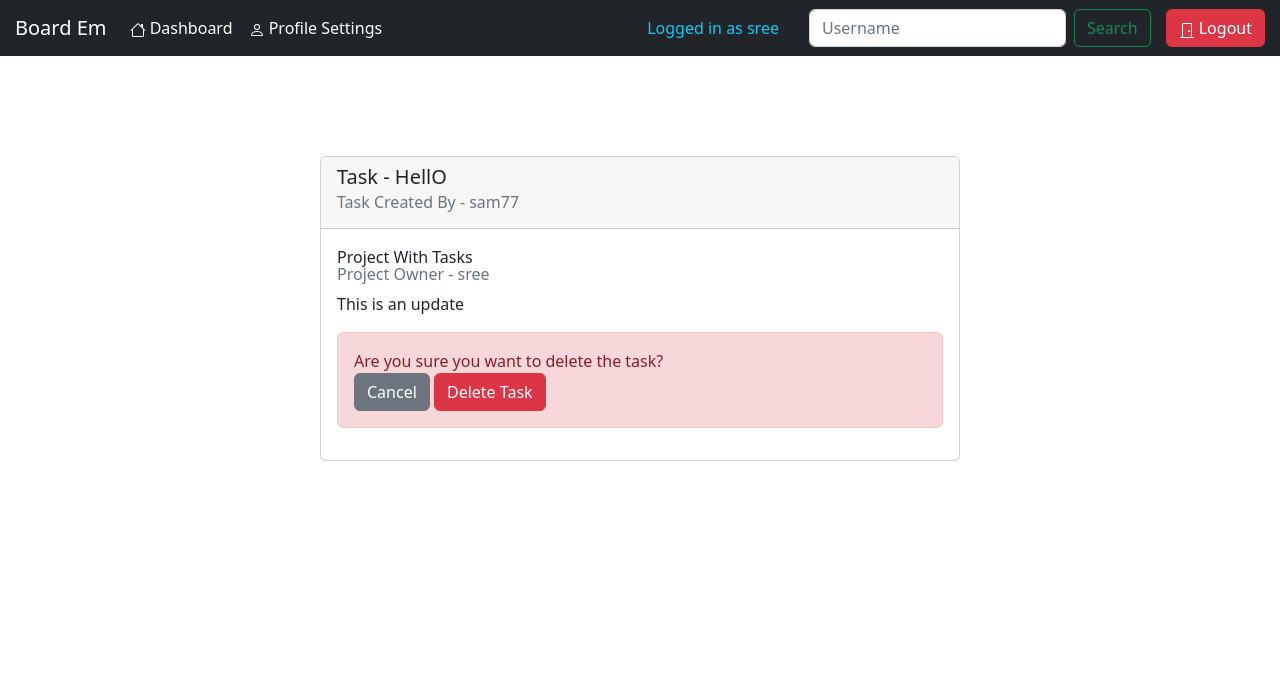
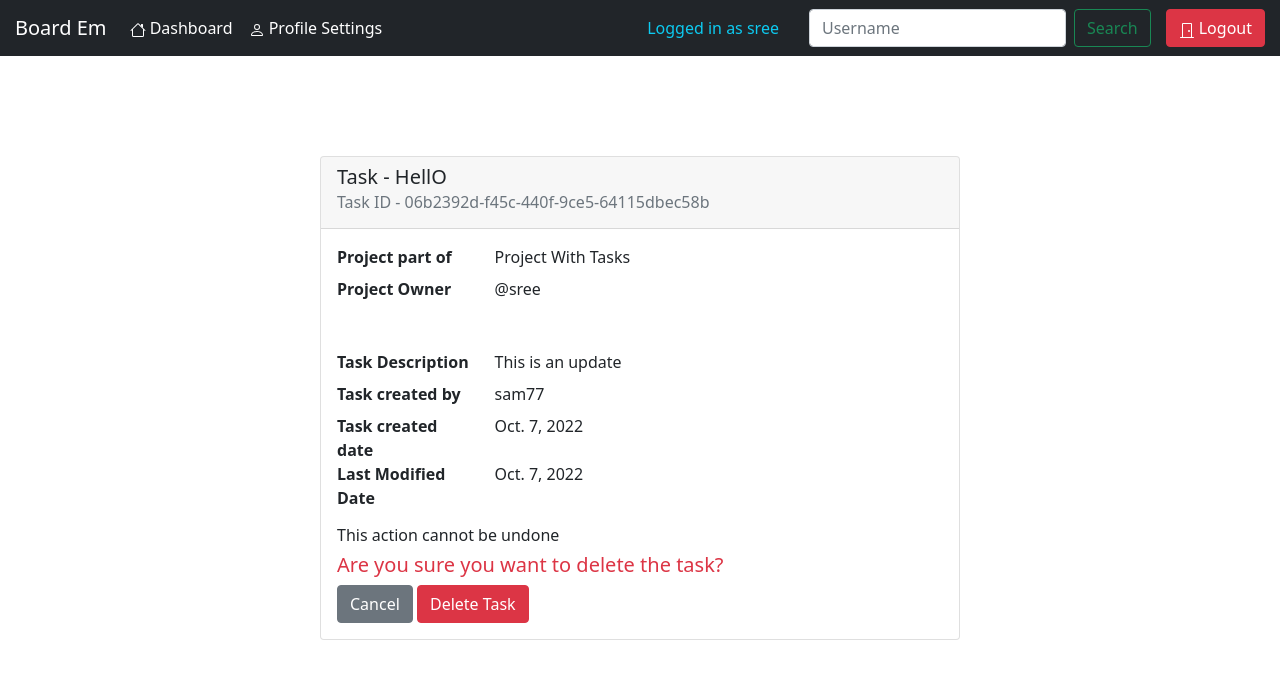
Before and after one commit to sreehari229/Board-em, a Django app: page /account/delete_task/06b2392d-f45c-440f-9ce5-64115dbec58b/ in a window 1280 px wide. Shown: the top 679 px of the page. Run offline with Django 4.2, Linux system fonts and the light colour scheme; a user stored in the database is signed in; data comes from the database, SQL or seed files in the repository; both versions use the stored data as it was after the commit; some libraries are stand-ins or nearby versions.

Commit message:
Added styling in Intendance

```diff
--- a/TaskMan/templates/Intendance/alert_message.html
+++ b/TaskMan/templates/Intendance/alert_message.html
@@ -1,10 +1,11 @@
-  {% if messages %}
+<link href="https://cdn.jsdelivr.net/npm/bootstrap@5.0.2/dist/css/bootstrap.min.css" rel="stylesheet">
+<script src="https://cdn.jsdelivr.net/npm/bootstrap@5.0.2/dist/js/bootstrap.bundle.min.js"></script>
+
+{% if messages %}
     {% for message in messages %}
-    <div class="alert alert-warning alert-dismissible fade show" role="alert">
-        <strong>Holy guacamole!</strong> {{ message }}
-        <button type="button" class="close" data-bs-dismiss="alert" aria-label="Close">
-          <span aria-hidden="true">&times;</span>
-        </button>
-      </div>
+    <div class="alert alert-{{ message.tags }} alert-dismissible fade show">
+      <strong>Board Em Alert - </strong> {{ message }}
+      <button type="button" class="btn-close" data-bs-dismiss="alert"></button>
+  </div>
     {% endfor %}
   {% endif %}
--- a/TaskMan/templates/Intendance/base_layout.html
+++ b/TaskMan/templates/Intendance/base_layout.html
@@ -12,6 +12,7 @@
 
     {% include 'Intendance/account_navbar.html' %}
     {% include 'Intendance/alert_message.html' %}
+
 
     {% block acc_index_page_content %}
     {% endblock acc_index_page_content %}
--- a/TaskMan/templates/Intendance/task_removal_confirmation.html
+++ b/TaskMan/templates/Intendance/task_removal_confirmation.html
@@ -5,16 +5,34 @@
 <div class="card" style="width: 40rem;">
     <div class="card-header">
         <h5 class="card-title">Task - {{ task.title }}</h5>
-        <h6 class="card-subtitle mb-2 text-muted">Task Created By - {{ task.created_by }}</h6>
+        <h6 class="card-subtitle mb-2 text-muted">Task ID - {{ task.task_id }}</h6>
       </div>
     <div class="card-body">
-      {{ task.project.name }}
-      <h6 class="card-subtitle mb-2 text-muted">Project Owner - {{ task.project.created_by }}</h6>
-      <p class="card-text">{{ task.description }}</p>
+      <dl class="row">
+        <dt class="col-sm-3">Project part of</dt>
+        <dd class="col-sm-9">{{ task.project.name }}</dd>
+
+        <dt class="col-sm-3">Project Owner</dt>
+        <dd class="col-sm-9">
+          <p>@{{ task.project.created_by }}</p>
+        </dd>
+
+
+        <dt class="col-sm-3" style="margin-top:25px">Task Description</dt>
+        <dd class="col-sm-9" style="margin-top:25px">{{ task.description }}</dd>
+        <dt class="col-sm-3">Task created by</dt>
+        <dd class="col-sm-9">{{ task.created_by }}</dd>
+        <dt class="col-sm-3">Task created date</dt>
+        <dd class="col-sm-9">{{ task.created_date }}</dd>
+        <dt class="col-sm-3">Last Modified Date</dt>
+        <dd class="col-sm-9">{{ task.modified_date }}</dd>
+
+      </dl>
       <form action="" method="POST">
         {% csrf_token %}
-      <div class="alert alert-danger" role="alert">
-        Are you sure you want to delete the task?
+        <h6>This action cannot be undone</h6>
+      <div class="text-danger">
+        <h5>Are you sure you want to delete the task?</h5>
         <div>
         <a class="btn btn-secondary" href="{% url 'project-tasks' task.project.project_id %}">Cancel</a>
         <input class="btn btn-danger" type="submit" value="Delete Task" />
@@ -24,4 +42,6 @@
     </div>
   </div>
 </div>
+
+
 {% endblock delete_task_confirmation %}
```
Also changed, not shown: TaskMan/templates/Intendance/acc_home.html (+3 -4 lines), TaskMan/templates/Intendance/project_tasks.html (+55 -24 lines), TaskMan/templates/Intendance/task_CRUD.html (+9 -6 lines), TaskMan/db.sqlite3.
